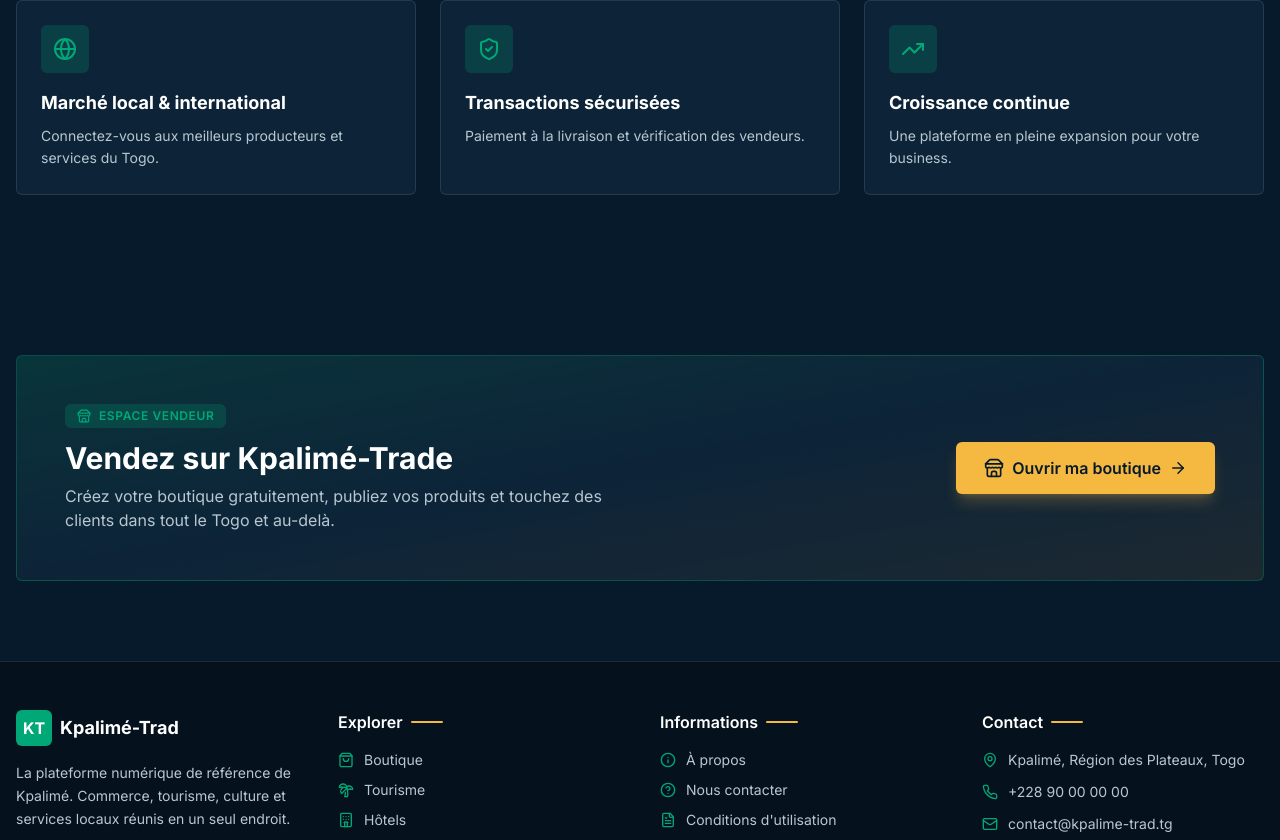
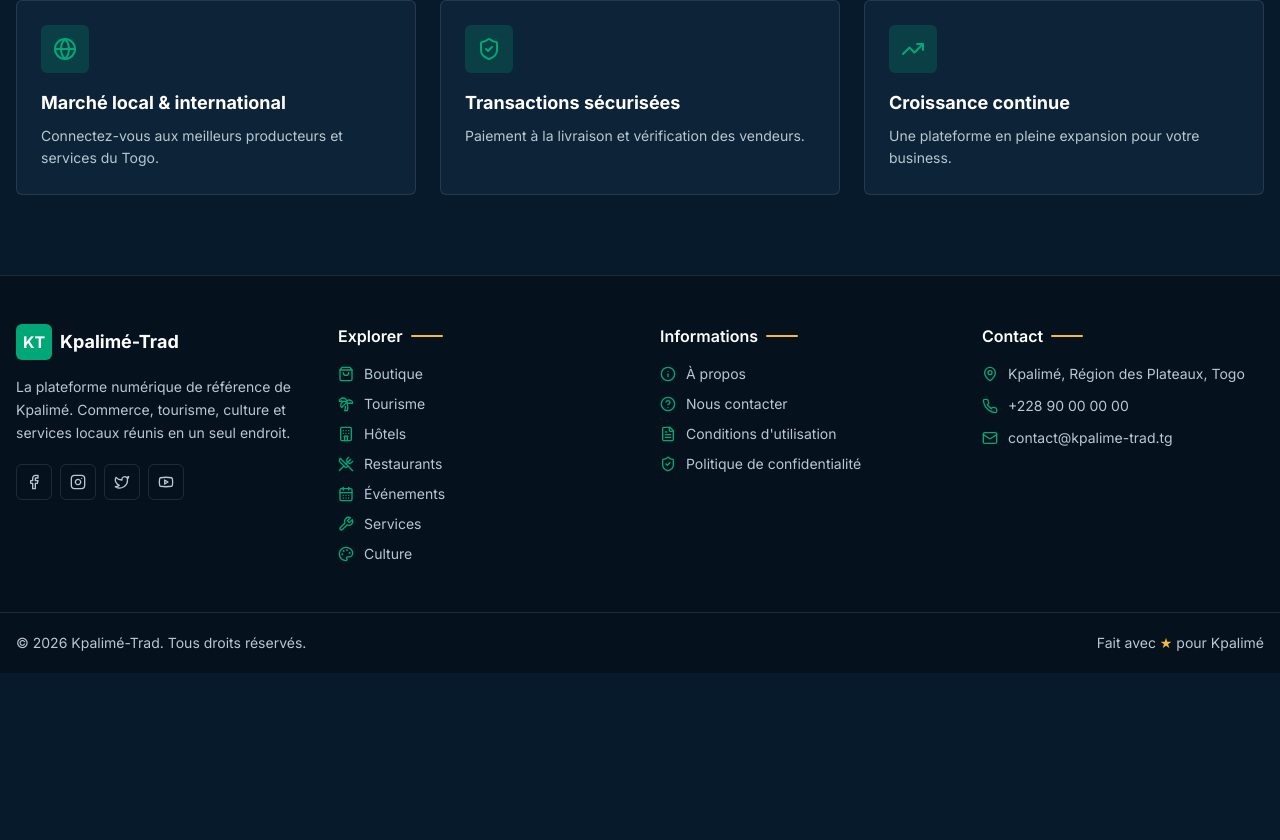
Before and after one commit to magloireagouda764-creator/Kpalim-Trade, a Next.js app: page / in a window 1280 px wide. Shown: the part 2028-2868 px from the top of the page. After the commit the page ends 2701 px from the top, so only its background shows below. Built offline with nearby package versions, Linux system fonts and the light colour scheme; no server answers.

Commit message:
Update page.tsx

```diff
--- a/src/app/page.tsx
+++ b/src/app/page.tsx
@@ -231,38 +231,6 @@ export default function HomePage() {
           </div>
         </div>
       </section>
-
-      {/* ============================================
-          5. SECTION CTA VENDEUR
-      ============================================ */}
-      <section className="py-16 md:py-20">
-        <div className="max-w-7xl mx-auto px-4">
-          <div className="rounded-md bg-gradient-to-br from-emerald-brand/20 via-night-light to-gold/10 border border-emerald-brand/30 p-8 md:p-12 flex flex-col md:flex-row items-center justify-between gap-6">
-            <div className="text-center md:text-left">
-              <div className="inline-flex items-center gap-2 px-3 py-1 rounded-md bg-emerald-brand/20 text-emerald-brand text-xs font-semibold uppercase tracking-wider mb-3">
-                <Store size={14} />
-                Espace vendeur
-              </div>
-              <h2 className="text-2xl md:text-3xl font-bold text-white mb-2">
-                Vendez sur Kpalimé-Trade
-              </h2>
-              <p className="text-muted max-w-xl">
-                Créez votre boutique gratuitement, publiez vos produits et touchez
-                des clients dans tout le Togo et au-delà.
-              </p>
-            </div>
-            <Link
-              href="/auth/register"
-              prefetch
-              className="touch-target inline-flex items-center gap-2 px-7 py-3.5 rounded-md bg-gold text-night font-semibold hover:bg-gold-light transition-all shadow-lg shadow-gold/25 shrink-0"
-            >
-              <Store size={20} />
-              Ouvrir ma boutique
-              <ArrowRight size={18} />
-            </Link>
-          </div>
-        </div>
-      </section>
     </div>
   );
 }
```
